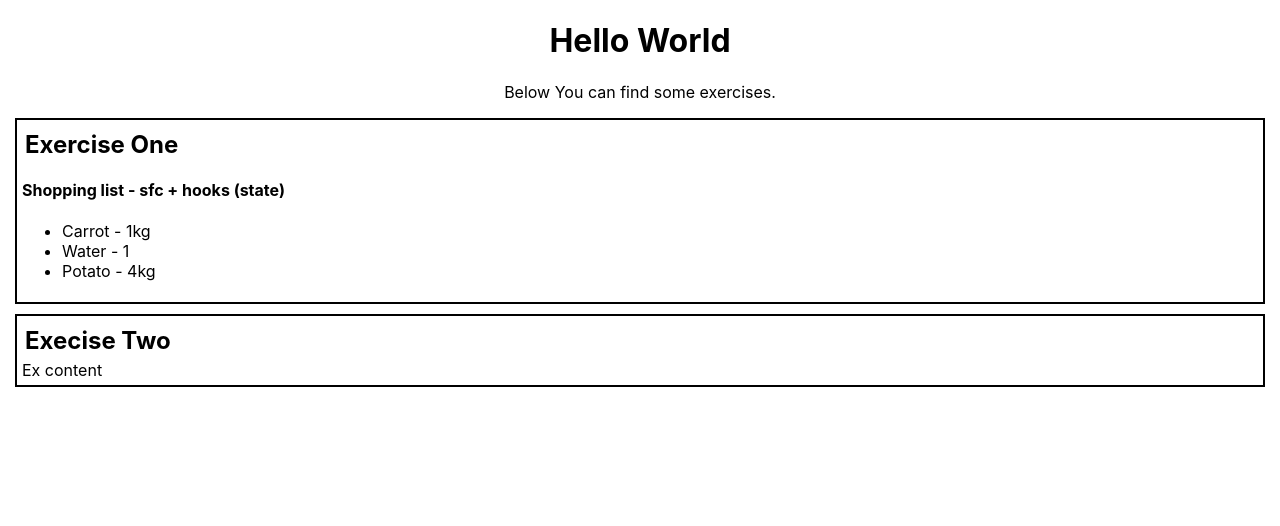
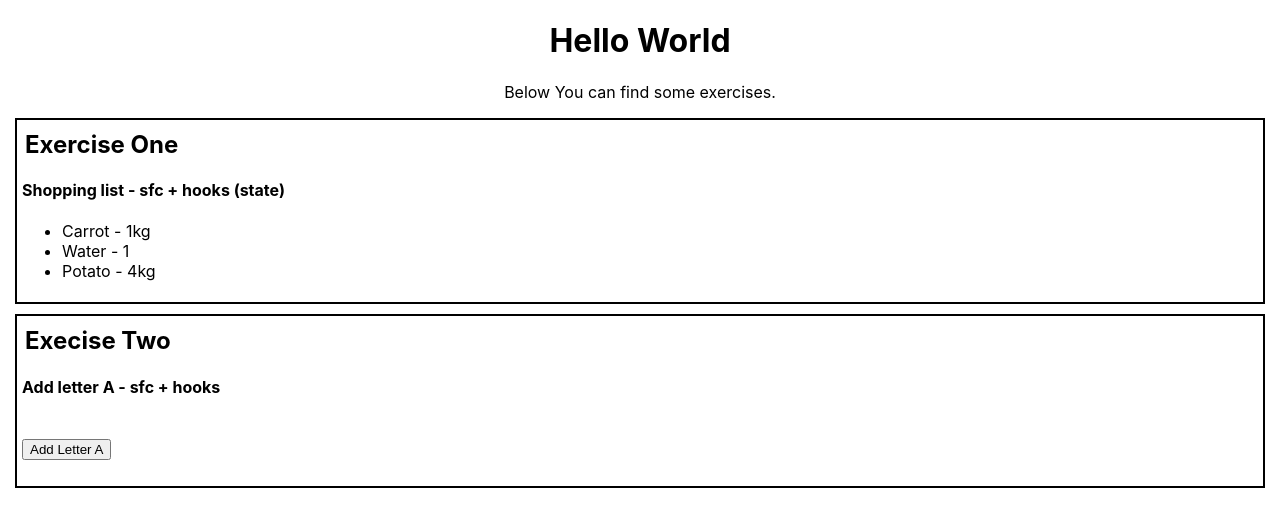
Before and after one commit to ArekeL/cra_ex_8_function_components_and_hooks, a React (Create React App) app: page / in a window 1280 px wide. Shown: the top 526 px of the page. Built offline with nearby package versions, Linux system fonts and the light colour scheme.

Commit message:
Execise Two Add letter A - sfc + hooks

```diff
--- a/src/components/ExTwo.js
+++ b/src/components/ExTwo.js
@@ -1,9 +1,19 @@
+import React from "react";
 import "./App.css";
 const ExTwo = () => {
+	const [text, setText] = React.useState("");
+
+	const handleOnClick = () => {
+		const letter = "a";
+		setText(text + letter);
+	};
 	return (
 		<div className='ex'>
 			<h2>Execise Two</h2>
-			<div>Ex content</div>
+			<h4>Add letter A - sfc + hooks</h4>
+			<br />
+			<button onClick={handleOnClick}>Add Letter A</button>
+			<h4>{text}</h4>
 		</div>
 	);
 };
```
